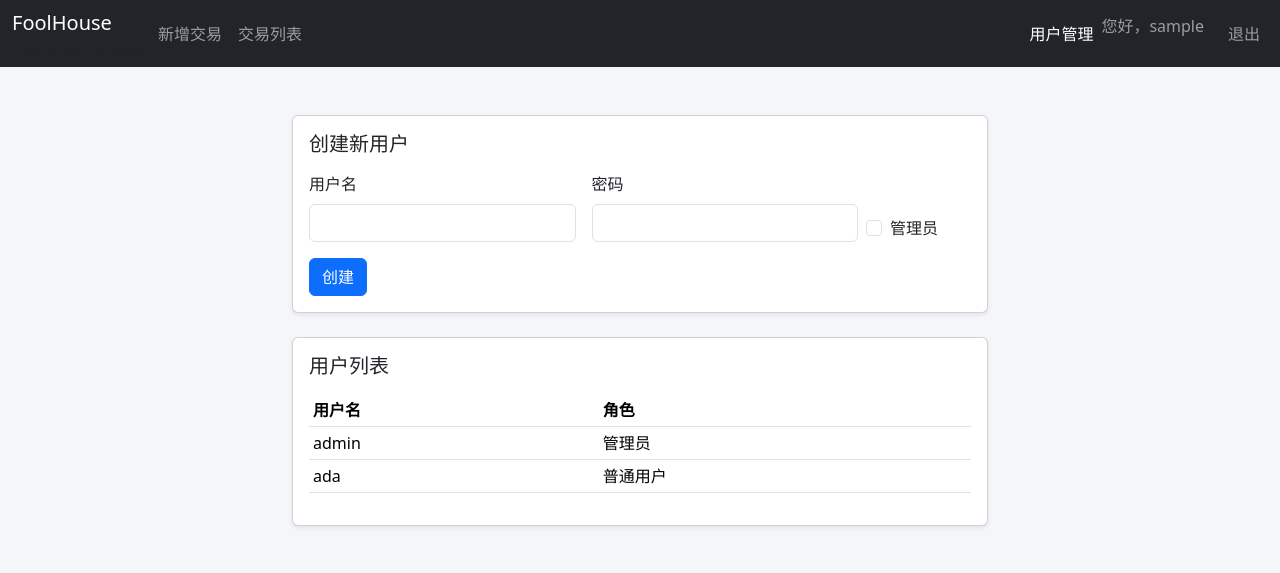
After one commit to zbjdhn/FoolHouse, a Flask app: page /admin/users in a window 1280 px wide. The commit adds this page. Shown: the top 573 px of the page. Run offline with Flask 3, Linux system fonts and the light colour scheme; the visitor is signed in with stand-in values (Sample User, id 1); parts of the project's set-up code (start-up, migrations or seed data) failed here and were passed over.

Commit message:
add user management

```diff
--- a/app.py
+++ b/app.py
@@ -3,13 +3,14 @@ from datetime import date, datetime
 import json
 from werkzeug.utils import secure_filename
 
-from flask import Flask, render_template, request, redirect, url_for, flash, jsonify, send_file
+from flask import Flask, render_template, request, redirect, url_for, flash, jsonify, send_file, session
 from io import BytesIO
 
 from stock_api import get_stock_info
 from validators.trade_rules import validate_and_build_trade as validate_trade
 from importers.excel_parser import parse_excel_file as parse_excel
 import services.trade_store as trade_store
+import services.user_store as user_store
 
 try:
     import pandas as pd
@@ -28,9 +29,63 @@ app.secret_key = "dev-secret-key-change-me"
 
 
 
+def require_login():
+    if not session.get("user"):
+        return redirect(url_for("login", next=request.path))
+    return None
+
+
+@app.before_request
+def _ensure_users():
+    user_store.ensure_users_file()
+
+
+@app.route("/login", methods=["GET", "POST"])
+def login():
+    if request.method == "POST":
+        username = (request.form.get("username") or "").strip()
+        password = (request.form.get("password") or "").strip()
+        if user_store.verify_password(username, password):
+            session["user"] = username
+            session["is_admin"] = user_store.is_admin(username)
+            next_url = request.args.get("next") or url_for("list_trades")
+            return redirect(next_url)
+        else:
+            flash("用户名或密码错误")
+    return render_template("login.html")
+
+
+@app.route("/logout")
+def logout():
+    session.clear()
+    return redirect(url_for("login"))
+
+
+@app.route("/admin/users", methods=["GET", "POST"])
+def admin_users():
+    if not session.get("user"):
+        return redirect(url_for("login", next=request.path))
+    if not session.get("is_admin"):
+        flash("无权限")
+        return redirect(url_for("list_trades"))
+    message = ""
+    if request.method == "POST":
+        new_user = (request.form.get("username") or "").strip()
+        new_pwd = (request.form.get("password") or "").strip()
+        is_admin_flag = True if (request.form.get("is_admin") == "on") else False
+        if user_store.create_user(new_user, new_pwd, is_admin_flag):
+            message = "用户创建成功"
+        else:
+            message = "用户已存在或信息不完整"
+    users = user_store.list_users()
+    return render_template("admin_users.html", users=users, message=message)
+
 
 @app.route("/", methods=["GET", "POST"])
 def index():
+    need = require_login()
+    if need:
+        return need
     trade_store.ensure_data_file()
 
     errors: dict[str, str] = {}
@@ -60,6 +115,7 @@ def index():
 
         trade, errors = validate_trade(request.form)
         if not errors:
+            trade["owner"] = session.get("user")
             trade_store.append_trade(trade)
             flash("交易记录已保存。")
             return redirect(url_for("list_trades"))
@@ -69,13 +125,19 @@ def index():
 
 @app.route("/trades")
 def list_trades():
-    trades = trade_store.load_trades()
+    need = require_login()
+    if need:
+        return need
+    trades = trade_store.load_trades(owner=session.get("user"))
     return render_template("trades.html", trades=trades)
 
 
 @app.route("/clear", methods=["POST"])
 def clear_trades():
-    trade_store.clear_all_trades()
+    need = require_login()
+    if need:
+        return need
+    trade_store.clear_all_trades(owner=session.get("user"))
     flash("已清除所有历史交易数据。")
     return redirect(url_for("list_trades"))
 
@@ -83,10 +145,12 @@ def clear_trades():
 @app.route("/edit/<int:index>", methods=["GET", "POST"])
 def edit_trade(index: int):
     """Edit a trade record by its display index."""
+    need = require_login()
+    if need:
+        return need
     trade_store.ensure_data_file()
 
-    # 获取原始索引和交易数据
-    orig_index, trade = trade_store.get_trade_by_display_index(index)
+    orig_index, trade = trade_store.get_trade_by_display_index(index, owner=session.get("user"))
 
     if orig_index is None:
         flash("交易记录不存在。")
@@ -122,6 +186,7 @@ def edit_trade(index: int):
 
         updated_trade, errors = validate_trade(request.form)
         if not errors:
+            updated_trade["owner"] = session.get("user")
             if trade_store.update_trade_by_index(orig_index, updated_trade):
                 flash("交易记录已更新。")
                 return redirect(url_for("list_trades"))
@@ -134,7 +199,10 @@ def edit_trade(index: int):
 @app.route("/delete/<int:index>", methods=["POST"])
 def delete_trade(index: int):
     """Delete a trade record by its display index."""
-    orig_index, _ = trade_store.get_trade_by_display_index(index)
+    need = require_login()
+    if need:
+        return need
+    orig_index, _ = trade_store.get_trade_by_display_index(index, owner=session.get("user"))
 
     if orig_index is None:
         flash("交易记录不存在。")
@@ -158,13 +226,15 @@ def api_get_stock(code: str):
 @app.route("/export")
 def export_trades():
     """导出所有交易记录为Excel文件"""
+    need = require_login()
+    if need:
+        return need
     if not PANDAS_AVAILABLE:
         flash("导出功能需要pandas库，请运行: pip install pandas openpyxl")
         return redirect(url_for("list_trades"))
 
     try:
-        # 加载所有交易记录
-        trades = trade_store.load_trades()
+        trades = trade_store.load_trades(owner=session.get("user"))
 
         if not trades:
             flash("没有交易记录可导出。")
@@ -240,6 +310,9 @@ def export_trades():
 @app.route("/import", methods=["GET", "POST"])
 def import_trades():
     """批量导入交易记录"""
+    need = require_login()
+    if need:
+        return need
     if request.method == "GET":
         return render_template("import.html")
 
@@ -264,7 +337,6 @@ def import_trades():
     file.save(file_path)
 
     try:
-        # 解析Excel
         trades, errors, summary = parse_excel(file_path)
 
         if "error" in summary:
@@ -280,6 +352,7 @@ def import_trades():
                     trade_dict["amount_auto"] = "1"
                 else:
                     trade_dict["amount_auto"] = "0"
+                trade_dict["owner"] = session.get("user")
                 trade_store.append_trade(trade_dict)
                 success_count += 1
 
--- /dev/null
+++ b/services/user_store.py
@@ -0,0 +1,69 @@
+import json
+import os
+import hashlib
+from typing import List, Dict, Optional
+
+ROOT_DIR = os.path.abspath(os.path.join(os.path.dirname(__file__), ".."))
+DATA_DIR = os.path.join(ROOT_DIR, "data")
+USERS_FILE = os.path.join(DATA_DIR, "users.json")
+
+
+def _hash(password: str) -> str:
+    return hashlib.sha256(password.encode("utf-8")).hexdigest()
+
+
+def ensure_users_file() -> None:
+    os.makedirs(DATA_DIR, exist_ok=True)
+    if not os.path.exists(USERS_FILE):
+        users = [
+            {"username": "admin", "password_hash": _hash("001123"), "is_admin": True},
+            {"username": "ada", "password_hash": _hash("001123"), "is_admin": False},
+        ]
+        with open(USERS_FILE, "w", encoding="utf-8") as f:
+            json.dump(users, f, ensure_ascii=False, indent=2)
+
+
+def _load_users() -> List[Dict]:
+    ensure_users_file()
+    with open(USERS_FILE, "r", encoding="utf-8") as f:
+        return json.load(f)
+
+
+def _save_users(users: List[Dict]) -> None:
+    with open(USERS_FILE, "w", encoding="utf-8") as f:
+        json.dump(users, f, ensure_ascii=False, indent=2)
+
+
+def get_user(username: str) -> Optional[Dict]:
+    for u in _load_users():
+        if u.get("username") == username:
+            return u
+    return None
+
+
+def verify_password(username: str, password: str) -> bool:
+    u = get_user(username)
+    if not u:
+        return False
+    return u.get("password_hash") == _hash(password)
+
+
+def is_admin(username: str) -> bool:
+    u = get_user(username)
+    return bool(u and u.get("is_admin"))
+
+
+def create_user(username: str, password: str, is_admin_flag: bool = False) -> bool:
+    if not username or not password:
+        return False
+    users = _load_users()
+    for u in users:
+        if u.get("username") == username:
+            return False
+    users.append({"username": username, "password_hash": _hash(password), "is_admin": is_admin_flag})
+    _save_users(users)
+    return True
+
+
+def list_users() -> List[Dict]:
+    return _load_users()
--- /dev/null
+++ b/templates/admin_users.html
@@ -0,0 +1,56 @@
+{% extends "layout.html" %}
+{% block content %}
+<div class="container py-4" style="max-width: 720px;">
+  <div class="card mb-4">
+    <div class="card-body">
+      <h5 class="card-title mb-3">创建新用户</h5>
+      {% if message %}
+      <div class="alert alert-info">{{ message }}</div>
+      {% endif %}
+      <form method="post">
+        <div class="row g-3 align-items-end">
+          <div class="col-md-5">
+            <label class="form-label">用户名</label>
+            <input class="form-control" name="username" required>
+          </div>
+          <div class="col-md-5">
+            <label class="form-label">密码</label>
+            <input type="password" class="form-control" name="password" required>
+          </div>
+          <div class="col-md-2 form-check mt-4">
+            <input class="form-check-input" type="checkbox" id="is_admin" name="is_admin">
+            <label class="form-check-label" for="is_admin">管理员</label>
+          </div>
+        </div>
+        <div class="mt-3">
+          <button type="submit" class="btn btn-primary">创建</button>
+        </div>
+      </form>
+    </div>
+  </div>
+
+  <div class="card">
+    <div class="card-body">
+      <h5 class="card-title mb-3">用户列表</h5>
+      <div class="table-responsive">
+        <table class="table table-sm">
+          <thead>
+            <tr>
+              <th>用户名</th>
+              <th>角色</th>
+            </tr>
+          </thead>
+          <tbody>
+            {% for u in users %}
+            <tr>
+              <td>{{ u.username }}</td>
+              <td>{{ '管理员' if u.is_admin else '普通用户' }}</td>
+            </tr>
+            {% endfor %}
+          </tbody>
+        </table>
+      </div>
+    </div>
+  </div>
+</div>
+{% endblock %}
--- a/templates/layout.html
+++ b/templates/layout.html
@@ -39,6 +39,25 @@
               <a class="nav-link{% if request.endpoint == 'list_trades' %} active{% endif %}" href="{{ url_for('list_trades') }}">交易列表</a>
             </li>
           </ul>
+          <ul class="navbar-nav ms-auto">
+            {% if session.get('user') %}
+              {% if session.get('is_admin') %}
+              <li class="nav-item">
+                <a class="nav-link{% if request.endpoint == 'admin_users' %} active{% endif %}" href="{{ url_for('admin_users') }}">用户管理</a>
+              </li>
+              {% endif %}
+              <li class="nav-item">
+                <span class="navbar-text me-3">您好，{{ session.get('user') }}</span>
+              </li>
+              <li class="nav-item">
+                <a class="nav-link" href="{{ url_for('logout') }}">退出</a>
+              </li>
+            {% else %}
+              <li class="nav-item">
+                <a class="nav-link{% if request.endpoint == 'login' %} active{% endif %}" href="{{ url_for('login') }}">登录</a>
+              </li>
+            {% endif %}
+          </ul>
         </div>
       </div>
     </nav>
```
Also changed, not shown: services/trade_store.py (+23 -8 lines), templates/login.html (added, +21 -0 lines).
